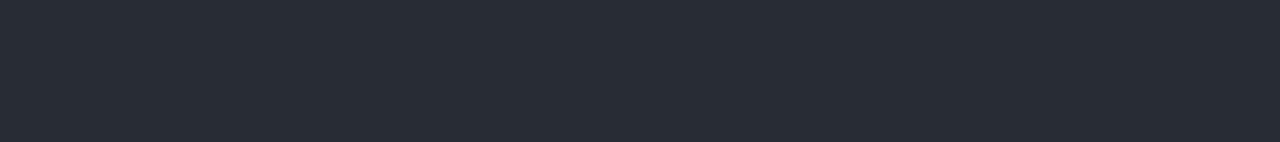
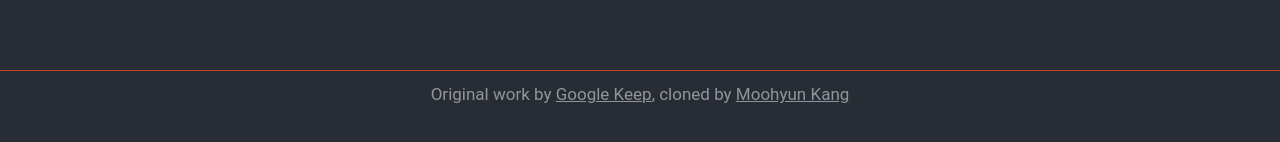
Before and after one commit to moohka/note-app, a React (Create React App) app: page / in a window 1280 px wide. Shown: the part 710-852 px from the top of the page. After the commit the page ends 828 px from the top, so only its background shows below. Built offline with nearby package versions, Linux system fonts and the light colour scheme; no server answers; the database is empty.

Commit message:
Footer added

```diff
--- a/src/components/App.jsx
+++ b/src/components/App.jsx
@@ -1,7 +1,9 @@
 import { useReducer } from "react";
-import Header from "./Header";
-import Form from "./Form";
-import Display from "./Display";
+
+import Header from "./elements/Header";
+import Form from "./elements/Form";
+import Display from "./elements/Display";
+import Footer from "./elements/Footer";
 
 function App() {
   const [refresh, forceRefresh] = useReducer((x) => x + 1, 0);
@@ -9,8 +11,11 @@
   return (
     <div className="app">
       <Header />
+
       <Form refresh={refresh} forceRefresh={forceRefresh} />
       <Display refresh={refresh} forceRefresh={forceRefresh} />
+
+      <Footer />
     </div>
   );
 }
--- a/src/components/Display.jsx
+++ b/src/components/elements/Display.jsx
@@ -1,5 +1,5 @@
 import { useEffect, useRef, useState } from "react";
-import { db, notesCollectionRef } from "../firebase-config";
+import { db, notesCollectionRef } from "../../firebase-config";
 import {
   doc,
   query,
@@ -9,7 +9,7 @@
   deleteDoc,
 } from "firebase/firestore";
 
-function Display(props) {
+const Display = (props) => {
   //useState
   const [notes, setNotes] = useState([]);
   const [editing, setEditing] = useState(false);
@@ -202,6 +202,6 @@
       <div className="space"></div>
     </div>
   );
-}
+};
 
 export default Display;
--- /dev/null
+++ b/src/components/elements/Footer.jsx
@@ -0,0 +1,28 @@
+const Footer = () => {
+  return (
+    <footer>
+      <span className="footer-text">
+        Original work by&nbsp;
+        <a
+          href="https://keep.google.com"
+          className="footer-anchor"
+          target="_blank"
+          rel="noreferrer"
+        >
+          Google Keep
+        </a>
+        ,&nbsp;cloned by&nbsp;
+        <a
+          href="https://moohyunkang.netlify.app"
+          className="footer-anchor"
+          target="_blank"
+          rel="noreferrer"
+        >
+          Moohyun Kang
+        </a>
+      </span>
+    </footer>
+  );
+};
+
+export default Footer;
--- a/src/components/Form.jsx
+++ b/src/components/elements/Form.jsx
@@ -1,8 +1,8 @@
 import { useState, useEffect, useRef } from "react";
-import { notesCollectionRef } from "../firebase-config";
+import { notesCollectionRef } from "../../firebase-config";
 import { addDoc } from "firebase/firestore";
 
-function Form(props) {
+const Form = (props) => {
   const [focused, setFocused] = useState(false);
 
   const formRef = useRef();
@@ -124,6 +124,6 @@
       </div>
     </form>
   );
-}
+};
 
 export default Form;
--- a/src/styles/scss/_Display.scss
+++ b/src/styles/scss/_Display.scss
@@ -142,6 +142,6 @@
   } //end of container
 
   & .space {
-    min-height: 80vh;
+    min-height: 70vh;
   }
 }
--- /dev/null
+++ b/src/styles/scss/_Footer.scss
@@ -0,0 +1,21 @@
+@use "./_abstracts" as *;
+
+footer {
+  display: grid;
+  place-items: center;
+  min-height: 3rem;
+  border-top: 1px solid $main-color;
+  font-size: calc(9px + 1vmin);
+
+  & .footer-text {
+    font-size: inherits;
+    color: #abb0b8;
+    opacity: 0.8;
+
+    & .footer-anchor {
+      color: inherit;
+
+      font-size: inherits;
+    }
+  }
+}
--- a/src/styles/style.css
+++ b/src/styles/style.css
@@ -29,6 +29,101 @@
 
 .app {
   position: relative;
+}
+
+#app-header {
+  position: -webkit-sticky;
+  position: sticky;
+  display: flex;
+  align-items: center;
+  top: 0;
+  width: 100%;
+  background-color: #282c34;
+  padding: 15px 2vw 10px 7vw;
+  border-bottom: 1px solid #c0402b;
+  z-index: 98;
+}
+#app-header .main-logo svg {
+  min-width: calc(50px + 1vmin);
+  height: calc(50px + 1vmin);
+}
+#app-header .keep-h {
+  font-size: calc(20px + 1vmin);
+}
+#app-header .built-with {
+  display: flex;
+  align-items: center;
+  margin-left: auto;
+  border-radius: 10px;
+  background-color: whitesmoke;
+  padding: 0.3rem 0.5rem;
+}
+@media only screen and (max-width: 780px) {
+  #app-header .built-with {
+    padding: 0.2rem 0.3rem;
+  }
+}
+#app-header .built-with .built-with-logo svg {
+  width: calc(45px + 1vmin);
+  height: calc(45px + 1vmin);
+}
+#app-header .built-with .built-with-logo:nth-child(even) svg {
+  width: calc(30px + 1vmin);
+  height: calc(30px + 1vmin);
+}
+@media only screen and (max-width: 780px) {
+  #app-header .built-with .built-with-logo:nth-child(even) svg {
+    display: none;
+  }
+}
+
+#app-form {
+  width: 90vw;
+  max-width: 600px;
+  border: 1px solid #c0402b;
+  border-radius: 10px;
+  padding: 3px;
+  box-shadow: inset 1px 1px 0 rgba(0, 0, 0, 0.1), inset 0 -1px 0 rgba(0, 0, 0, 0.07), rgba(0, 0, 0, 0.3) 0px 5px 13px;
+  overflow: hidden;
+  margin: 4vh auto;
+  margin-bottom: 6vh;
+  z-index: 99;
+}
+#app-form .input-element {
+  background-color: transparent;
+  color: whitesmoke;
+  border: none;
+  outline: none;
+  font-size: large;
+  width: 100%;
+  padding: 0.6rem 1rem;
+}
+#app-form .input-element#input-title {
+  display: none;
+  font-weight: 600;
+}
+#app-form .input-element#input-content {
+  font-family: sans-serif;
+  resize: none;
+  overflow: hidden;
+  padding: 0.6rem 1rem 0.3rem 1rem;
+}
+#app-form .button-container {
+  display: none;
+  text-align: right;
+}
+#app-form .button-container .close-button {
+  display: inline;
+  color: whitesmoke;
+  background-color: #282c34;
+  border-radius: 10px;
+  border: none;
+  font-size: medium;
+  padding: 0.5rem 1rem;
+  margin-right: 0.5rem;
+}
+#app-form .button-container .close-button:hover {
+  background-color: #2e4060;
 }
 
 #app-display {
@@ -196,100 +291,22 @@
   }
 }
 #app-display .space {
-  min-height: 80vh;
+  min-height: 70vh;
 }
 
-#app-form {
-  width: 90vw;
-  max-width: 600px;
-  border: 1px solid #c0402b;
-  border-radius: 10px;
-  padding: 3px;
-  box-shadow: inset 1px 1px 0 rgba(0, 0, 0, 0.1), inset 0 -1px 0 rgba(0, 0, 0, 0.07), rgba(0, 0, 0, 0.3) 0px 5px 13px;
-  overflow: hidden;
-  margin: 4vh auto;
-  margin-bottom: 6vh;
-  z-index: 99;
+footer {
+  display: grid;
+  place-items: center;
+  min-height: 3rem;
+  border-top: 1px solid #c0402b;
+  font-size: calc(9px + 1vmin);
 }
-#app-form .input-element {
-  background-color: transparent;
-  color: whitesmoke;
-  border: none;
-  outline: none;
-  font-size: large;
-  width: 100%;
-  padding: 0.6rem 1rem;
+footer .footer-text {
+  font-size: inherits;
+  color: #abb0b8;
+  opacity: 0.8;
 }
-#app-form .input-element#input-title {
-  display: none;
-  font-weight: 600;
-}
-#app-form .input-element#input-content {
-  font-family: sans-serif;
-  resize: none;
-  overflow: hidden;
-  padding: 0.6rem 1rem 0.3rem 1rem;
-}
-#app-form .button-container {
-  display: none;
-  text-align: right;
-}
-#app-form .button-container .close-button {
-  display: inline;
-  color: whitesmoke;
-  background-color: #282c34;
-  border-radius: 10px;
-  border: none;
-  font-size: medium;
-  padding: 0.5rem 1rem;
-  margin-right: 0.5rem;
-}
-#app-form .button-container .close-button:hover {
-  background-color: #2e4060;
-}
-
-#app-header {
-  position: -webkit-sticky;
-  position: sticky;
-  display: flex;
-  align-items: center;
-  top: 0;
-  width: 100%;
-  background-color: #282c34;
-  padding: 15px 2vw 10px 7vw;
-  border-bottom: 1px solid #c0402b;
-  z-index: 98;
-}
-#app-header .main-logo svg {
-  min-width: calc(50px + 1vmin);
-  height: calc(50px + 1vmin);
-}
-#app-header .keep-h {
-  font-size: calc(20px + 1vmin);
-}
-#app-header .built-with {
-  display: flex;
-  align-items: center;
-  margin-left: auto;
-  border-radius: 10px;
-  background-color: whitesmoke;
-  padding: 0.3rem 0.5rem;
-}
-@media only screen and (max-width: 780px) {
-  #app-header .built-with {
-    padding: 0.2rem 0.3rem;
-  }
-}
-#app-header .built-with .built-with-logo svg {
-  width: calc(45px + 1vmin);
-  height: calc(45px + 1vmin);
-}
-#app-header .built-with .built-with-logo:nth-child(even) svg {
-  width: calc(30px + 1vmin);
-  height: calc(30px + 1vmin);
-}
-@media only screen and (max-width: 780px) {
-  #app-header .built-with .built-with-logo:nth-child(even) svg {
-    display: none;
-  }
+footer .footer-text .footer-anchor {
+  color: inherit;
+  font-size: inherits;
 }/*# sourceMappingURL=style.css.map */
--- a/src/styles/style.scss
+++ b/src/styles/style.scss
@@ -1,4 +1,5 @@
 @use "./scss/App";
+@use "./scss/Header";
+@use "./scss/Form";
 @use "./scss/Display";
-@use "./scss/Form";
-@use "./scss/Header";
+@use "./scss/Footer";
```
Also changed, not shown: src/components/elements/Header.jsx (renamed from src/components/Header.jsx, +7 -7 lines), src/styles/scss/__abstracts.scss (+8 -5 lines), 1 other file (tests, documents, lock files or other folders).
